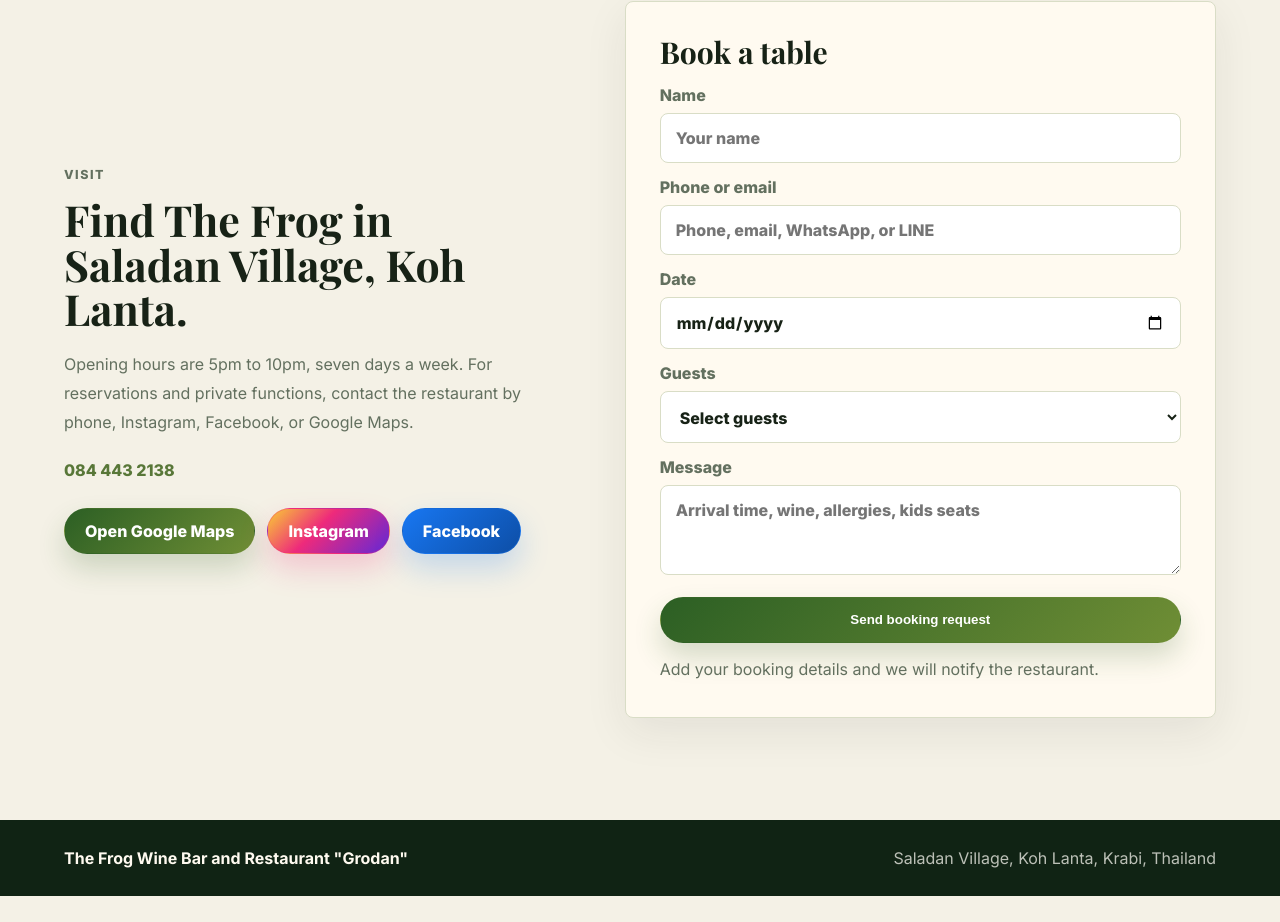
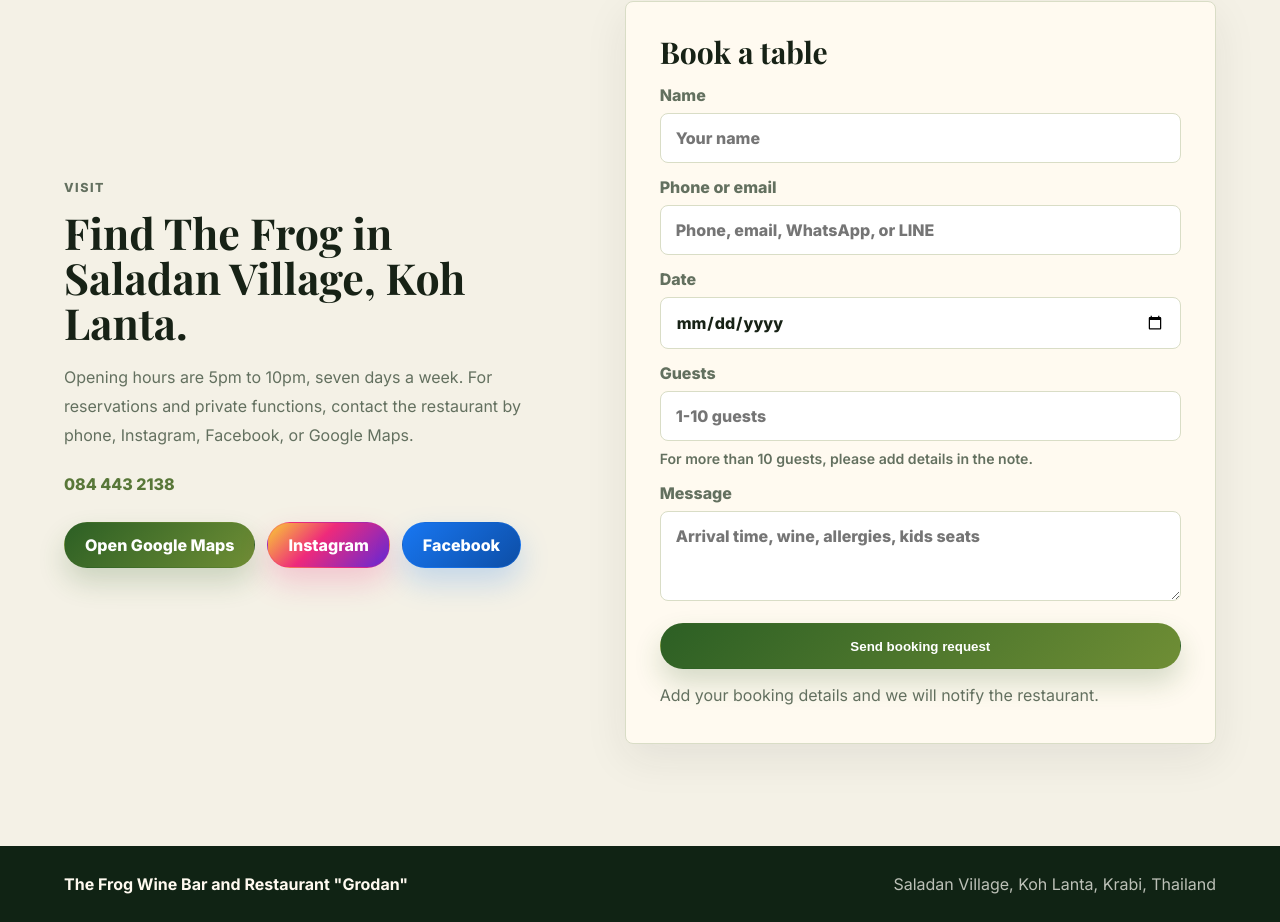
Before and after one commit to thefroglanta/thefroglanta.github.io, a plain HTML site: page index.html in a window 1280 px wide. Shown: the part 7394-8316 px from the top of the page. Before the commit the page ends 8290 px from the top, so only its background shows below. Drawn offline with nearby package versions, Linux system fonts and the light colour scheme.

Commit message:
Add files via upload

```diff
--- a/index.html
+++ b/index.html
@@ -304,13 +304,8 @@
           </label>
           <label>
             Guests
-            <select name="guests" required>
-              <option value="">Select guests</option>
-              <option>2 guests</option>
-              <option>3-4 guests</option>
-              <option>5-8 guests</option>
-              <option>Private function</option>
-            </select>
+            <input type="number" name="guests" min="1" max="10" placeholder="1-10 guests" required />
+            <span class="field-hint">For more than 10 guests, please add details in the note.</span>
           </label>
           <label>
             Message
--- a/styles.css
+++ b/styles.css
@@ -703,6 +703,13 @@ textarea {
   font: inherit;
 }
 
+.field-hint {
+  color: var(--muted);
+  font-size: 0.88rem;
+  font-weight: 600;
+  line-height: 1.45;
+}
+
 textarea {
   resize: vertical;
 }
```
